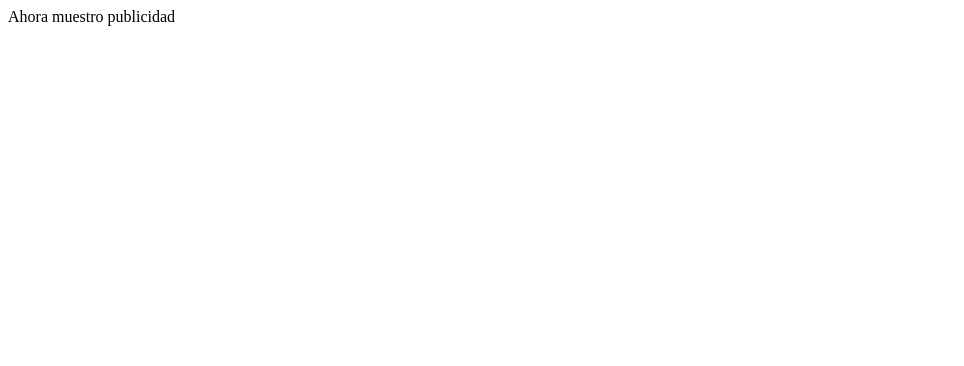
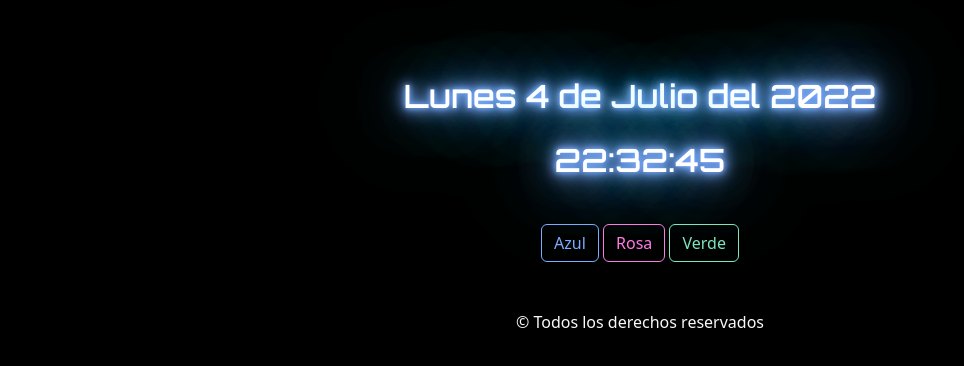
Before and after one commit to franAndrad/cursoFullstack, a plain HTML site: page 13-BOM/index.html in a window 1280 px wide. Shown: the whole page, without its empty margins (0-964 px from the left). Drawn offline with nearby package versions, Linux system fonts and the light colour scheme.

Commit message:
se agrego la funcgo la funcionalidad del reloj

```diff
--- a/13-BOM/css/style.css
+++ b/13-BOM/css/style.css
@@ -0,0 +1,58 @@
+@import url('https://fonts.googleapis.com/css2?family=Archivo+Black&family=Orbitron:wght@600&display=swap');
+
+body{
+    background-color: black;
+}
+
+.fechaHora{
+    font-family: 'Orbitron', sans-serif;
+    font-size: 2em;
+}
+
+/* Efecto Neon */
+.azul{
+    color: white;
+    text-shadow: 0 0 5px #7bacff,
+    0 0 10px #7bacff,
+    0 0 15px #7bacff,
+    0 0 20px #7bacff,
+    0 0 40px #7bacff,
+    0 0 80px #7bacff,
+    0 0 90px #7bacff,
+    0 0 100px #7bacff;
+}
+.rosa{
+    color: white;
+    text-shadow: 0 0 5px #ff7be2,
+    0 0 10px #ff7be2,
+    0 0 15px #ff7be2,
+    0 0 20px #ff7be2,
+    0 0 40px #ff7be2,
+    0 0 80px #ff7be2,
+    0 0 90px #ff7be2,
+    0 0 100px #ff7be2;
+}
+.verde{
+    color: white;
+    text-shadow: 0 0 5px #80e4be,
+    0 0 10px #80e4be,
+    0 0 15px #80e4be,
+    0 0 20px #80e4be,
+    0 0 40px #80e4be,
+    0 0 80px #80e4be,
+    0 0 90px #80e4be,
+    0 0 100px #80e4be;
+}
+
+.bg-azul{
+    border-color: #7bacff;
+    color: #7bacff;
+}
+.bg-rosa{
+    border-color: #ff7be2;
+    color: #ff7be2;
+}
+.bg-verde{
+    border-color: #80e4be;
+    color: #80e4be;
+}
--- a/13-BOM/index.html
+++ b/13-BOM/index.html
@@ -12,8 +12,23 @@
     <title>Practica BOM</title>
 </head>
 <body>
+    <header></header>
+    <main class="my-5 container text-center azul">
+        <section class="fechaHora py-4">
+            <p id="fecha">1 de Junio de 2022</p>
+            <p id="hora">00:00:00</p>
+        </section>
+        <section>
+            <button class="btn btn-outline-light bg-azul">Azul</button>
+            <button class="btn btn-outline-light bg-rosa">Rosa</button>
+            <button class="btn btn-outline-light bg-verde">Verde</button>
+        </section>
+    </main>
+    <footer class="text-center text-light">
+        <p>&copy; Todos los derechos reservados</p>
+    </footer>
     <!-- JavaScript Bundle with Popper -->
     <script src="https://cdn.jsdelivr.net/npm/bootstrap@5.2.0-beta1/dist/js/bootstrap.bundle.min.js" integrity="sha384-pprn3073KE6tl6bjs2QrFaJGz5/SUsLqktiwsUTF55Jfv3qYSDhgCecCxMW52nD2" crossorigin="anonymous"></script>
-    <script src="js/teoriaBOM.js"></script>
+    <script src="js/reloj.js"></script>
 </body>
 </html>
--- /dev/null
+++ b/13-BOM/js/reloj.js
@@ -0,0 +1,37 @@
+
+
+window.setInterval(()=>{
+    let fecha = new Date();
+    // console.log(fecha);
+
+    // console.log(fecha.getDate()); //Devuelve el dia de   la semana 1-31
+    // console.log(fecha.getDay()); //Devuelve el numero    de los dias 0-6
+    // console.log(fecha.getMonth()); //Devuelve el     numero en meses del año 0-12
+    // console.log(fecha.getFullYear()); //Devuelve el año
+
+    let semanas = ['Domingo','Lunes','Martes',  'Miercoles', 'Jueves','Viernes','Sabado'];
+    let meses = ['Enero','Febrero','Marzo','Abril','Mayo',  'Junio','Julio','Agosto','Septiembre','Octubre',  'Noviembre','Diciembre'];
+
+    let fechaReloj = document.getElementById('fecha');
+    fechaReloj.innerHTML = `
+    <p>${semanas[fecha.getDay()]} ${fecha.getDate()} de ${meses[fecha.getMonth()]} del ${fecha.getFullYear()}   <\p>
+    `;
+
+    //Arreglar los valores de un digito
+    let horas = fecha.getHours();
+    if(horas<10){
+        horas = '0' + horas;
+    }
+    let minutos = fecha.getMinutes();
+    if(minutos<10){
+        minutos = '0' + minutos;
+    }
+    let segundos = fecha.getSeconds();
+    if(segundos<10){
+        minutos = '0' + segundos;
+    }
+
+    let horaReloj = document.getElementById('hora');
+    horaReloj.innerHTML = `
+    <p>${horas}:${minutos}:${segundos}</p>`;
+},1000);
--- a/13-BOM/js/teoriaBOM.js
+++ b/13-BOM/js/teoriaBOM.js
@@ -1,12 +1,12 @@
-let contador = 1;
+// let contador = 1;
 
-function mostrarPublicidad(){
-    if (contador === 5){
-        window.clearInterval(codigo);
-    }
-    document.write(`<p>Ahora muestro publicidad<\p>`);
-    contador++;
-}
+// function mostrarPublicidad(){
+//     if (contador === 5){
+//         window.clearInterval(codigo);
+//     }
+//     document.write(`<p>Ahora muestro publicidad<\p>`);
+//     contador++;
+// }
 
 // ejecutar una funcion pasado cierto tiempo en milisegundos
 // window.setTimeout(mostrarPublicidad, 3000); //va sin parentesis las funciones
@@ -24,4 +24,4 @@ function mostrarPublicidad(){
 
 
 // ejecutar una funcion cada cierto tiempo en milisegundos
-let codigo = window.setInterval(mostrarPublicidad,3000); //Asi guardamos un identificador
+// let codigo = window.setInterval(mostrarPublicidad,3000); //Asi guardamos un identificador
```
